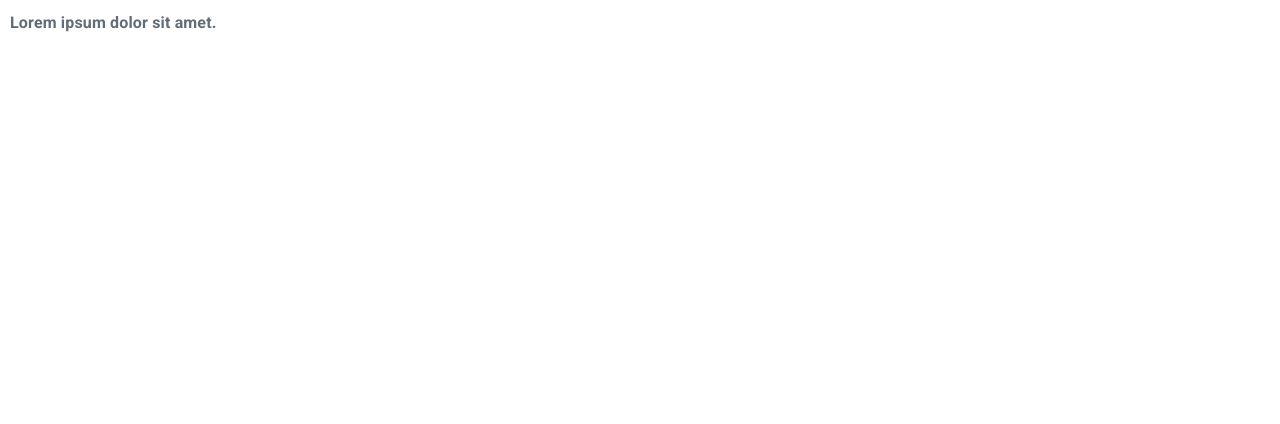
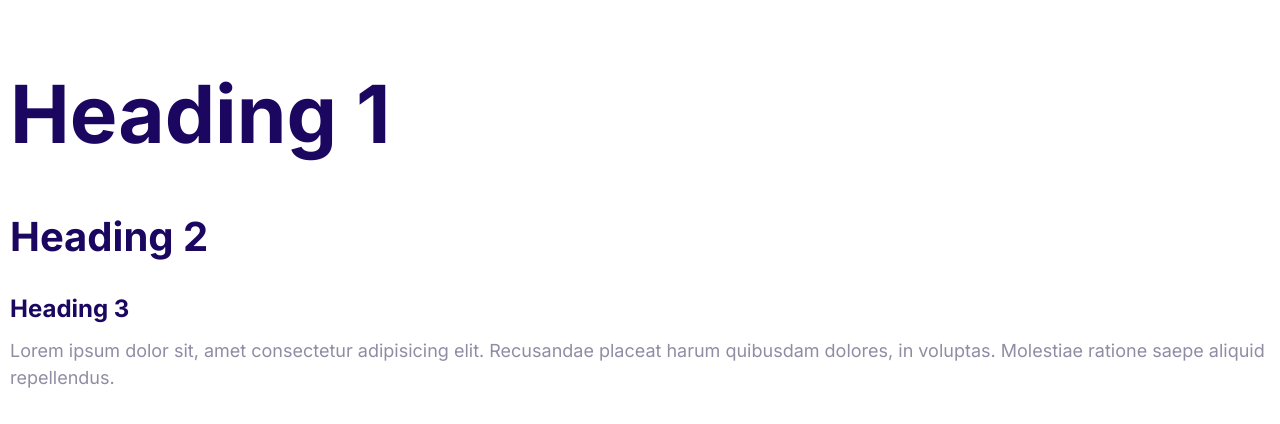
Before and after one commit to Amuleka/personal-portfolio-website, a plain HTML site: page index.html in a window 1280 px wide. Drawn offline with nearby package versions, Linux system fonts and the light colour scheme.

Commit message:
Define the styles for the fonts

```diff
--- a/css/styles.css
+++ b/css/styles.css
@@ -5,3 +5,53 @@
   --color-headings: #1b0760;
   --color-body: #918ca4;
 }
+
+html {
+  font-size: 62.5%;
+}
+
+body {
+  font-family: Inter, Arial, Arial, Helvetica, sans-serif;
+  font-size: 2.4rem;
+  line-height: 1.5;
+  color: var(--color-body);
+}
+
+h1, h2, h3 {
+  color: var(--color-headings);
+  margin-bottom: 1rem;
+}
+
+h1 {
+  font-size: 7rem;
+}
+
+h2 {
+  font-size: 4rem;
+}
+
+h3 {
+  font-size: 3rem;
+}
+
+p {
+  margin-top: 0;
+}
+
+@media screen and (min-width: 1024px) {
+  body {
+    font-size: 1.8rem;
+  }
+
+  h1 {
+    font-size: 8rem;
+  }
+
+  h2 {
+    font-size: 4rem;
+  }
+
+  h3 {
+    font-size: 2.4rem;
+  }
+}
--- a/index.html
+++ b/index.html
@@ -5,19 +5,22 @@
     <meta name="viewport" content="width=device-width, initial-scale=1.0" />
     <title>HTML and CSS Course</title>
     <link rel="preconnect" href="https://fonts.googleapis.com" />
-    <link rel="preconnect" href="https://fonts.gstatic.com" crossorigin />
     <link
-      href="https://fonts.googleapis.com/css2?family=Open+Sans:wght@400;700&family=Roboto:wght@700&display=swap"
+      href="https://fonts.googleapis.com/css2?family=Inter:wght@400;700&display=swap"
       rel="stylesheet"
     />
+    <link rel="preconnect" href="https://fonts.gstatic.com" crossorigin />
     <link rel="stylesheet" href="css/normalize.css" />
     <link rel="stylesheet" href="css/styles.css" />
-    <link
-      rel="stylesheet"
-      href="https://cdnjs.cloudflare.com/ajax/libs/milligram/1.4.1/milligram.css"
-    />
   </head>
   <body>
-    <div class="box">Lorem ipsum dolor sit amet.</div>
+    <h1>Heading 1</h1>
+    <h2>Heading 2</h2>
+    <h3>Heading 3</h3>
+    <p>
+      Lorem ipsum dolor sit, amet consectetur adipisicing elit. Recusandae
+      placeat harum quibusdam dolores, in voluptas. Molestiae ratione saepe
+      aliquid repellendus.
+    </p>
   </body>
 </html>
```
